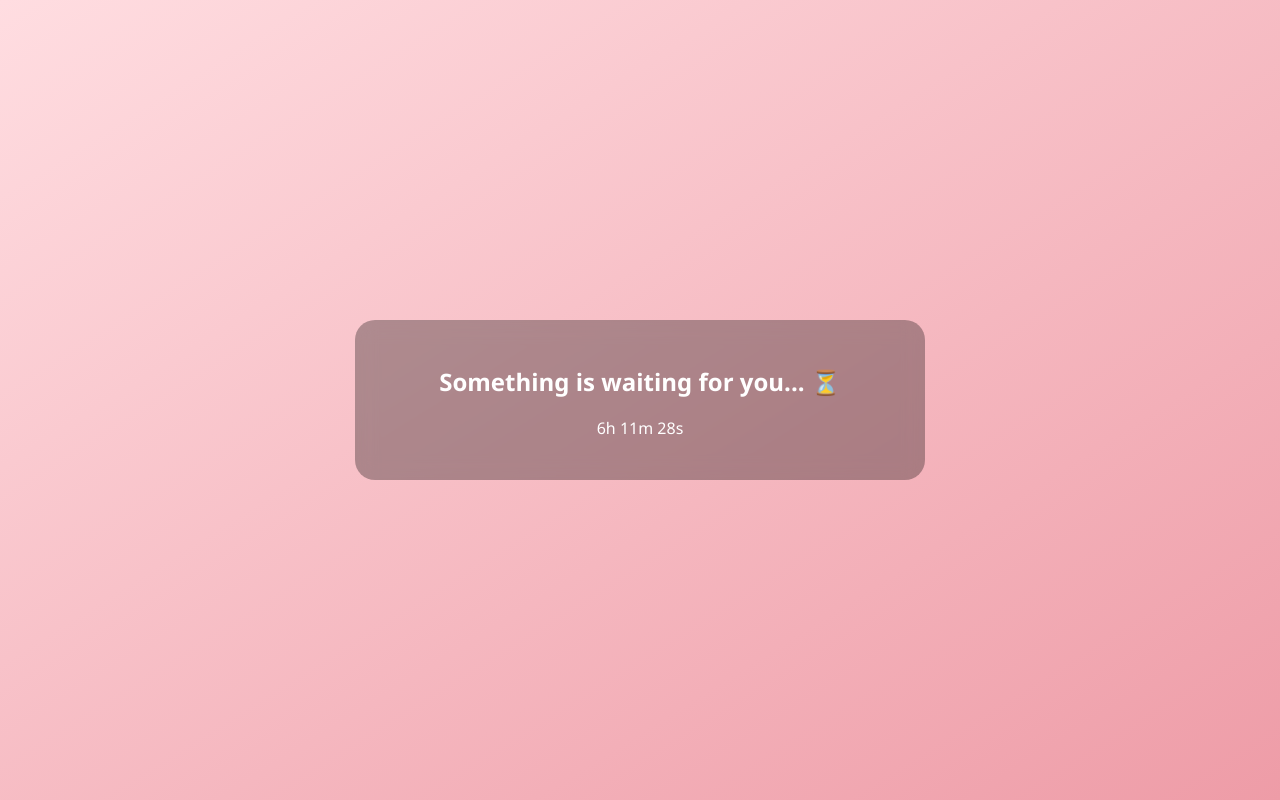
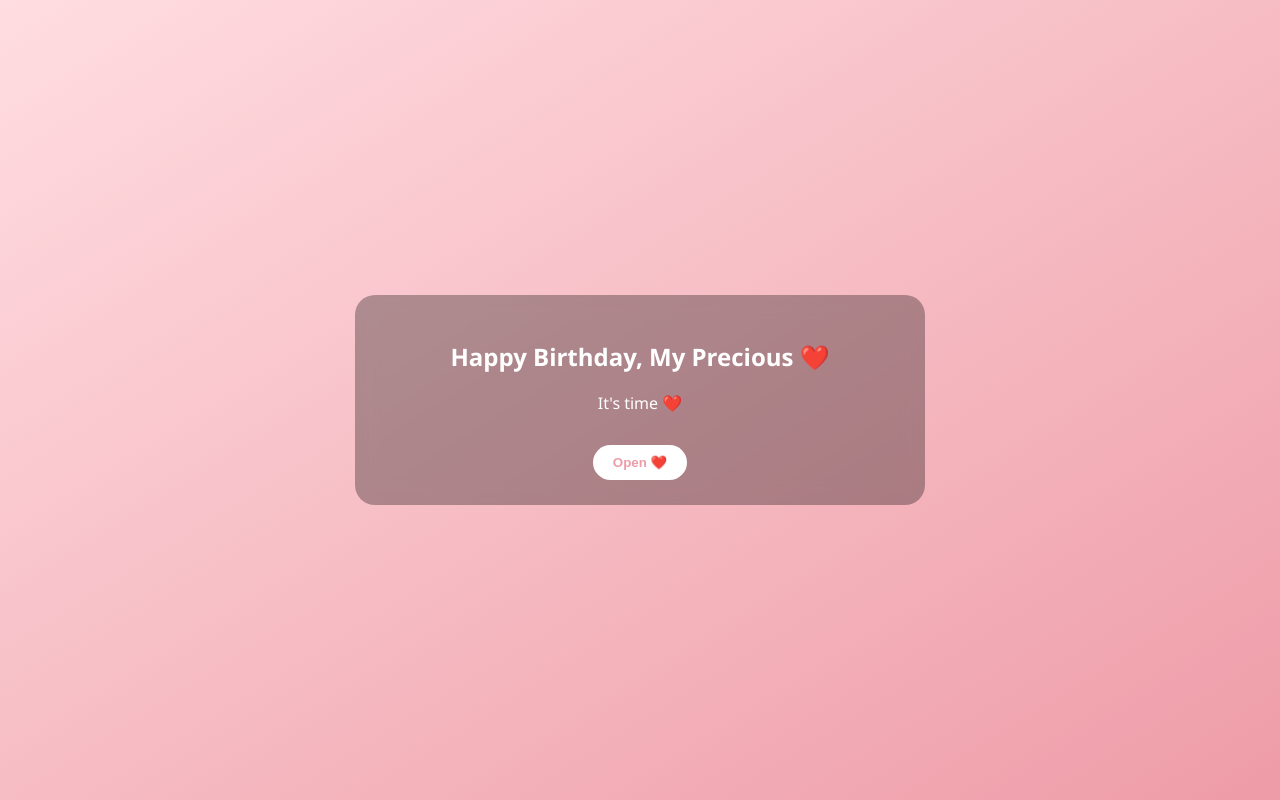
Before and after one commit to theju0528/hisbdayx7h2-note-19, a plain HTML site: page index.html in a window 1280 px wide. Drawn offline with Linux system fonts and the light colour scheme.

Commit message:
Update index.html

```diff
--- a/index.html
+++ b/index.html
@@ -69,7 +69,7 @@ button {
 </audio>
 <script>
 // ⏳ SET YOUR TIME (YYYY-MM-DDTHH:MM:SS)
-const targetDate = new Date("2026-03-19T00:00:00").getTime();
+const targetDate = new Date().getTime() - 1000;
 const countdownEl = document.getElementById("countdown");
 const btn = document.getElementById("btn");
 const interval = setInterval(() => {
```
